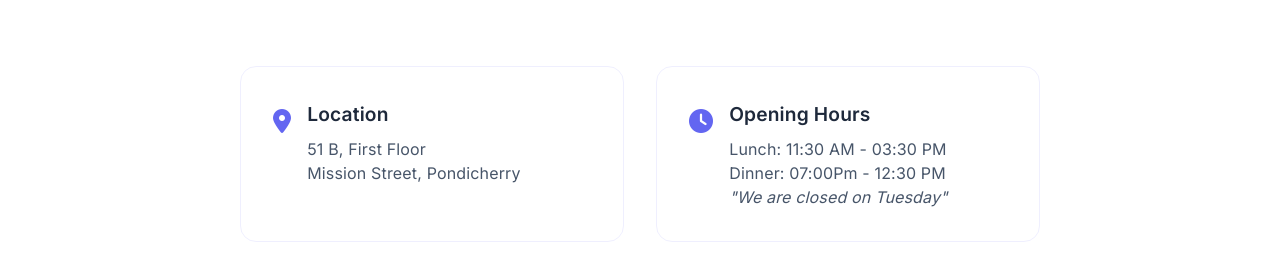
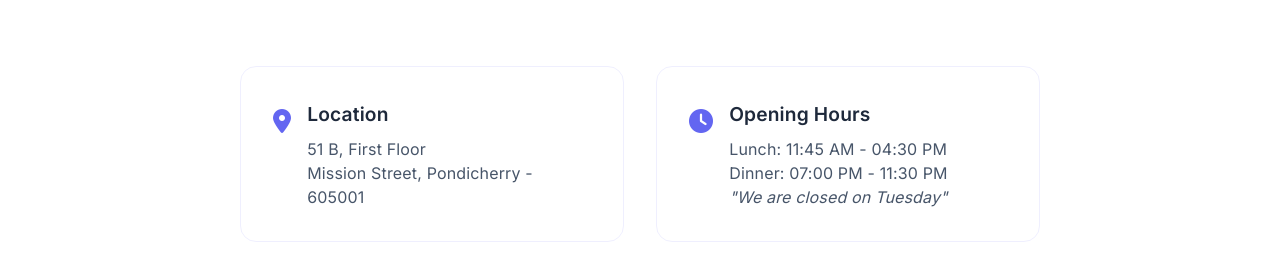
Before and after one commit to support-hearts/hearts-and-plates-website, a website: page index.html in a window 1280 px wide. Shown: the part 3420-3679 px from the top of the page. Drawn offline with nearby package versions, Linux system fonts and the light colour scheme.

Commit message:
index.html

```diff
--- a/index.html
+++ b/index.html
@@ -233,7 +233,7 @@
                         </div>
                         <div class="contact-details">
                             <h4>Location</h4>
-                            <p>51 B, First Floor<br>Mission Street, Pondicherry</p>
+                            <p>51 B, First Floor<br>Mission Street, Pondicherry - 605001</p>
                         </div>
                     </div>
                     <div class="contact-item">
@@ -242,7 +242,7 @@
                         </div>
                         <div class="contact-details">
                             <h4>Opening Hours</h4>
-                            <p>Lunch: 11:30 AM - 03:30 PM<br>Dinner: 07:00Pm - 12:30 PM<br> <i>"We are closed on Tuesday"</i></p>
+                            <p>Lunch: 11:45 AM - 04:30 PM<br>Dinner: 07:00 PM - 11:30 PM<br> <i>"We are closed on Tuesday"</i></p>
                         </div>
                     </div>
                     <div class="contact-item">
```
